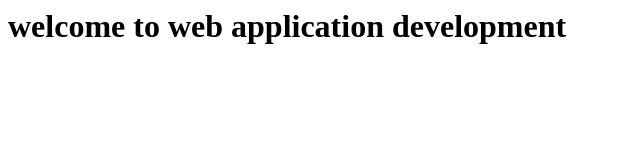
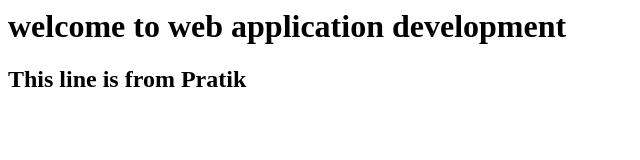
Before and after one commit to edupoly/knowledgehutbasic, a plain HTML site: page index.html in a window 1280 px wide. Shown: the whole page, without its empty margins (0-640 px from the left). Drawn offline with Linux system fonts and the light colour scheme.

Commit message:
'prathikcommit'

```diff
--- a/index.html
+++ b/index.html
@@ -1,5 +1,6 @@
 <html>
     <body>
         <h1>welcome to web application development</h1>
+        <h2>This line is from Pratik</h2>
     </body>
 </html>
```
